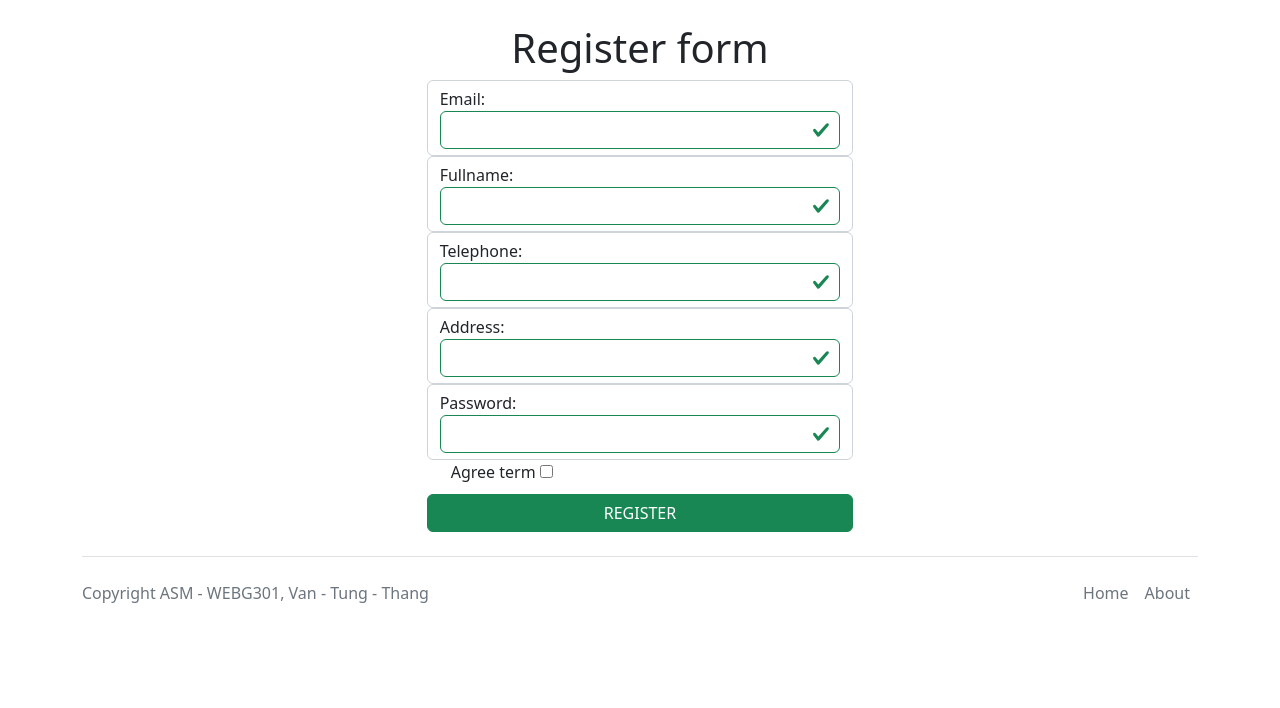
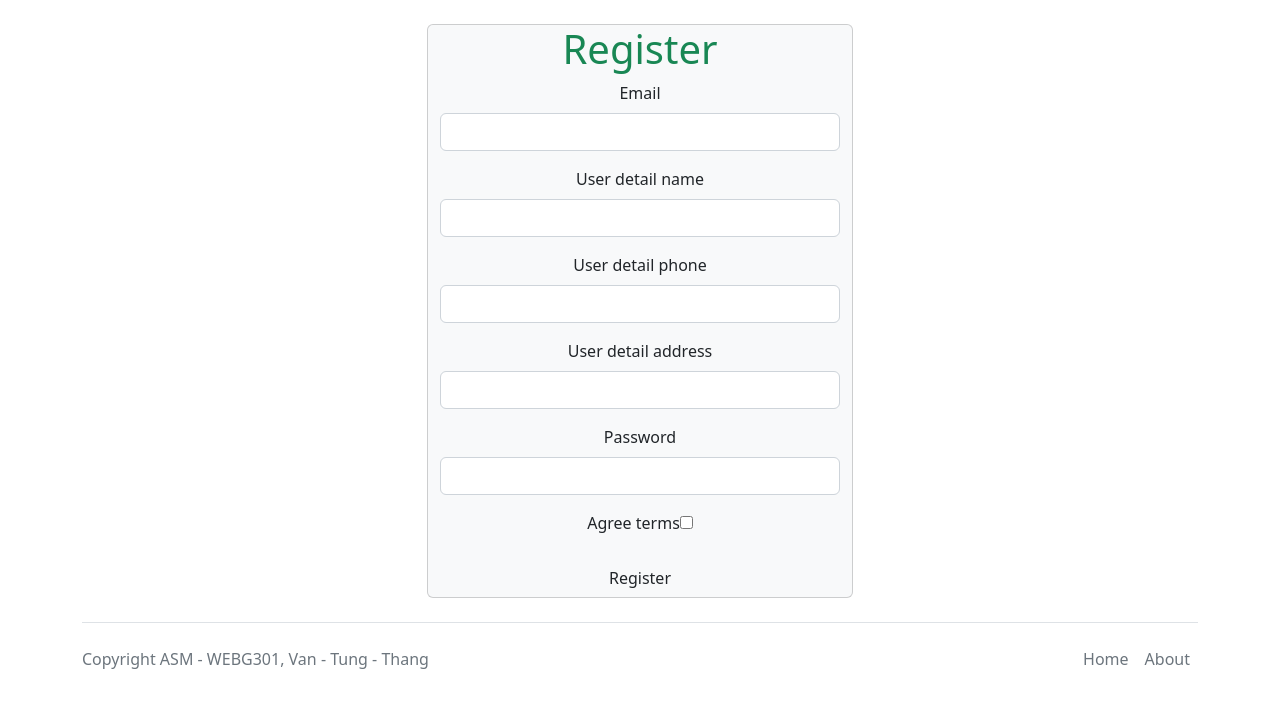
Before and after one commit to Nguyentungmuzan/WEBG301_Final, a Symfony app: template templates/registration/register.html.twig in a window 1280 px wide. Shown: the part 73-781 px from the top of the page. Run offline with Twig, Linux system fonts and the light colour scheme; the template is opened without the code that fills it, so the values that code supplies are empty; form fields are guessed from the names that the template uses; some libraries are stand-ins or nearby versions.

Commit message:
resgister

```diff
--- a/src/Controller/ProductController.php
+++ b/src/Controller/ProductController.php
@@ -69,10 +69,7 @@ class ProductController extends AbstractController
         $form->handleRequest($request);
 
         if ($form->isSubmitted() && $form->isValid()) {
-            //bổ sung code upload ảnh
-            //B1: lấy ra ảnh vừa upload
             $file = $form->get('imgurl')->getData();
-            //B2: set tên mới cho ảnh => đảm bảo tên ảnh là duy nhất trong thư mục
             $imgName = uniqid(); //uniqid : tạo ra string duy nhất
             //B3: lấy ra đuôi (extension) của ảnh
             //Yêu cầu cần thay đổi code của entity Product
@@ -116,8 +113,6 @@ class ProductController extends AbstractController
 
         if ($form->isSubmitted() && $form->isValid()) {
             //kiểm tra xem người dùng có muốn upload ảnh mới hay không
-            //nếu có thì thực hiện code upload ảnh
-            //nếu không thì bỏ qua
             $imageFile = $form['imgurl']->getData();
             if ($imageFile != null) {
                 $file = $form->get('imgurl')->getData();
--- a/templates/registration/register.html.twig
+++ b/templates/registration/register.html.twig
@@ -1,43 +1,22 @@
 {% extends 'base.html.twig' %}
 
-{% block title %}Register
-{% endblock %}
+{% block title %}Register{% endblock %}
 
 {% block body %}
-	<div class="login col-md-4 mx-auto">
-		<h1 class="text-center">Register form</h1>
-		<form class="needs-validation">
-			{{ form_start(registrationForm) }}
-			<div class="form-group was-validated form-control">
-				<label for="">Email:</label>
-				{{ form_widget(registrationForm.email) }}
-			</div>
-			<div class="form-group was-validated form-control">
-				<label for="">Fullname:</label>
-				{{ form_widget(registrationForm.userDetail.name) }}
-			</div>
-			<div class="form-group was-validated form-control">
-				<label for="">Telephone:</label>
-				{{ form_widget(registrationForm.userDetail.phone) }}
-			</div>
-			<div class="form-group was-validated form-control">
-				<label for="">Address:</label>
+    <div class="container text-center col-md-4 mt-3 card bg-light">
+    <h1 class="text-success">Register</h1>
 
-					{{ form_widget(registrationForm.userDetail.address) }}</div>
-
-			<div class="form-group was-validated form-control">
-				<label for="">Password:</label>
-				{{ form_widget(registrationForm.plainPassword, {
+    {{ form_start(registrationForm) }}
+        {{ form_row(registrationForm.email) }}
+        {{ form_row(registrationForm.userDetail.name) }}
+        {{ form_row(registrationForm.userDetail.phone) }}
+        {{ form_row(registrationForm.userDetail.address) }}
+        {{ form_row(registrationForm.plainPassword, {
             label: 'Password'
         }) }}
-			</div>
-			<div class="form-group was-validated form-check">
-				<lable>Agree term</lable>
-				{{ form_widget(registrationForm.agreeTerms) }}
-			</div>
+        {{ form_row(registrationForm.agreeTerms) }}
 
-			<input class="btn btn-success w-100 mt-2" type="submit" value="REGISTER">
-			{{ form_end(registrationForm) }}
-		</form>
+        <button type="submit" class="btn">Register</button>
+    {{ form_end(registrationForm) }}
 	</div>
 {% endblock %}
```
Also changed, not shown: templates/security/login.html.twig (+5 -3 lines).
